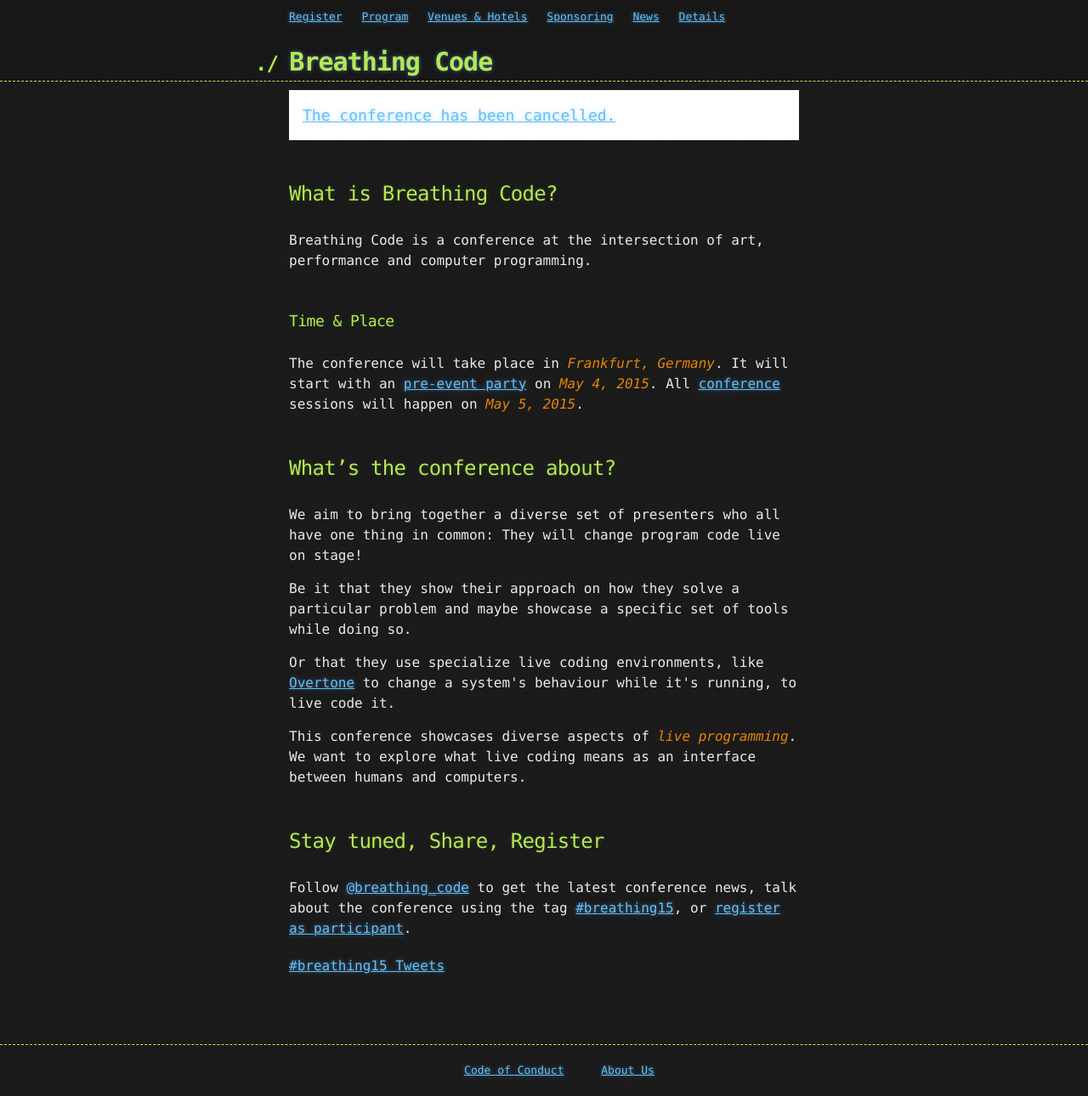
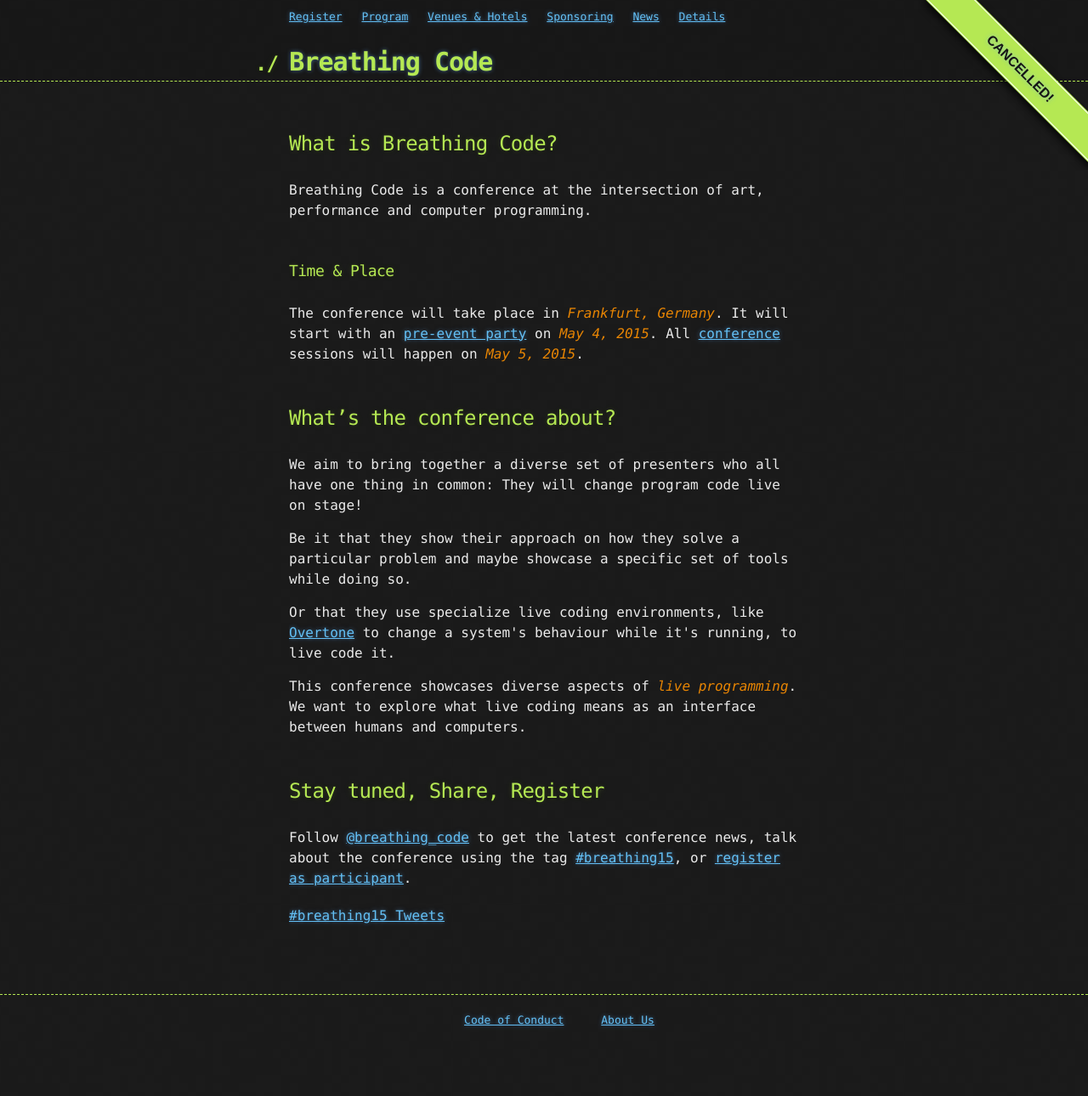
Before and after one commit to BreathingCode/BreathingCode.github.io, a Jekyll site: the page built from index.html, in a window 1280 px wide. Shown: the whole page at 85% size. Built offline with Jekyll 4.4.1, drawn with Linux system fonts in a browser that asks for light colours; nearby versions of some CDN libraries; Markdown is read by kramdown in place of the engine named in the settings; comment, search, counter and statistics services are not loaded; after the commit the page ends 1231 px from its top, so only the background shows below that.

Commit message:
transforming cancellation announcement to banner

```diff
--- a/_includes/head.html
+++ b/_includes/head.html
@@ -10,16 +10,14 @@
 <meta property="og:url" content="{{ site.url }}{{ page.url }}">
 <meta property="og:site_name" content="{{ site.title }}">
 
-<!--
 <style>
-  #registerbanner
-  a{background:#B5E853;color:#151515;text-decoration:none;font-family:arial,sans-serif;text-align:center;font-weight:bold;padding:5px
-  40px;font-size:1rem;line-height:2rem;position:relative;transition:0.5s;}#registerbanner
-  a:hover{background:#B5E853;color:#fff;}#registerbanner a::before,#registerbanner
-  a::after{content:"";width:100%;display:block;position:absolute;top:1px;left:0;height:1px;background:#fff;}#registerbanner
-  a::after{bottom:1px;top:auto;}@media screen and
-  (min-width:800px){#registerbanner{position:fixed;display:block;top:0;right:0;width:200px;overflow:hidden;height:200px;z-index:9999;}#registerbanner
-  a{width:200px;position:absolute;top:60px;right:-60px;transform:rotate(45deg);-webkit-transform:rotate(45deg);-ms-transform:rotate(45deg);-moz-transform:rotate(45deg);-o-transform:rotate(45deg);box-shadow:4px
-  4px 10px rgba(0,0,0,0.8);}}
+  #announcementbanner a{ text-transform: uppercase; background:#B5E853;color:#151515;text-decoration:none;font-family:arial,sans-serif;text-align:center;font-weight:bold;padding:5px 40px;font-size:1rem;line-height:2rem;position:relative;transition:0.5s;}
+  #announcementbanner a:hover{background:#B5E853;color:#fff;}
+  #announcementbanner a::before, #announcementbanner a::after { content:"";width:100%;display:block;position:absolute;top:1px;left:0;height:1px;background:#fff; }
+  #announcementbanner a::after{bottom:1px;top:auto;}
+
+  @media screen and (min-width:800px) {
+    #announcementbanner {position:fixed;display:block;top:0;right:0;width:200px;overflow:hidden;height:200px;z-index:9999;}
+    #announcementbanner a{width:200px;position:absolute;top:60px;right:-60px;transform:rotate(45deg);-webkit-transform:rotate(45deg);-ms-transform:rotate(45deg);-moz-transform:rotate(45deg);-o-transform:rotate(45deg);box-shadow:4px 4px 10px rgba(0,0,0,0.8);}
+  }
 </style>
--->
--- a/_includes/header.html
+++ b/_includes/header.html
@@ -1,8 +1,6 @@
-<!--
-<span id="registerbanner">
-  <a href="http://breathing-code.de/register.html">Register now!</a>
+<span id="announcementbanner">
+  <a href="/2015/04/01/cancelling-the-conference.html">Cancelled!</a>
 </span>
--->
 
 <header>
   <div class="container">
--- a/_layouts/default.html
+++ b/_layouts/default.html
@@ -10,10 +10,6 @@
       {% include header.html %}
 
       <div class="container">
-        <div class="announcement">
-          <a href="/2015/04/01/cancelling-the-conference.html">The conference has been cancelled.</a>
-        </div>
-
         <section id="main_content">
           {{ content }}
         </section>
--- a/css/styles.sass
+++ b/css/styles.sass
@@ -369,9 +369,3 @@ td
       img
         @include column(6)
         @include push(3)
-
-.announcement
-  background: white
-  padding: 1em
-  a
-    font-size: 18px
```
